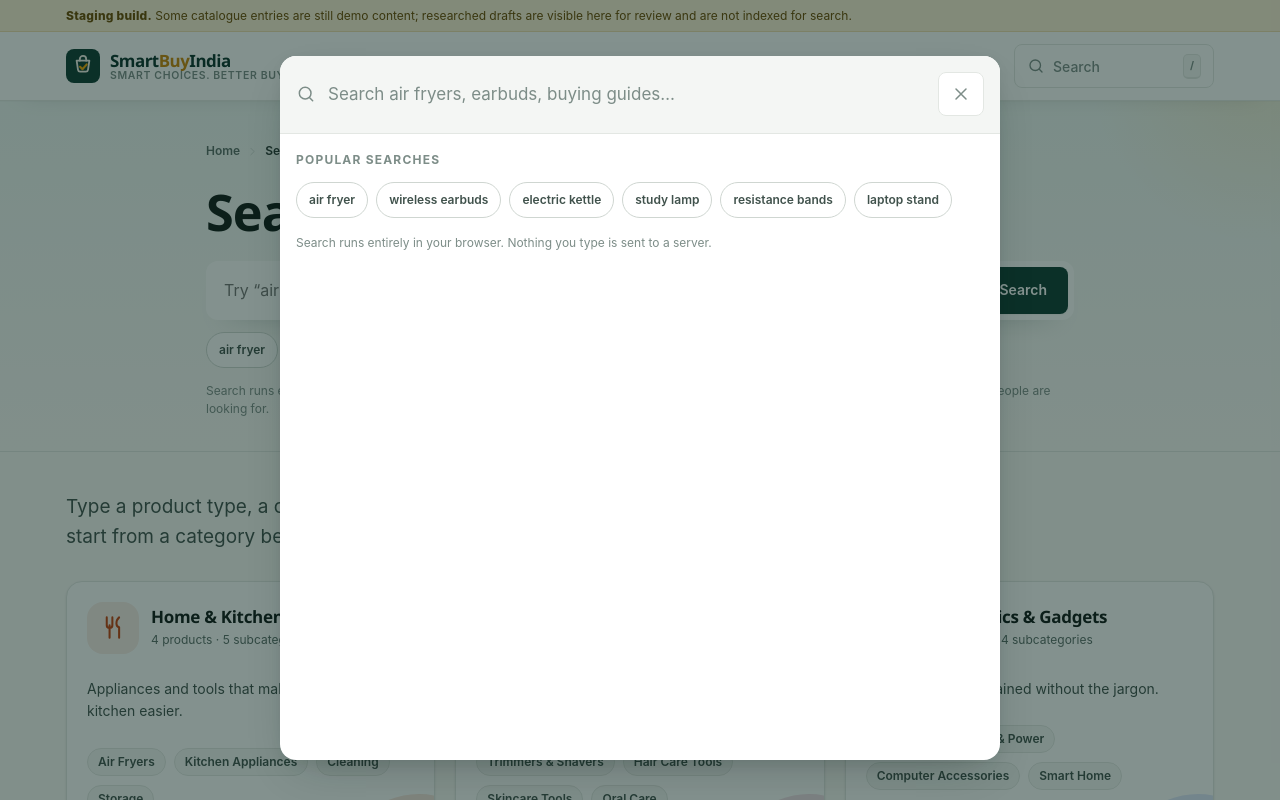
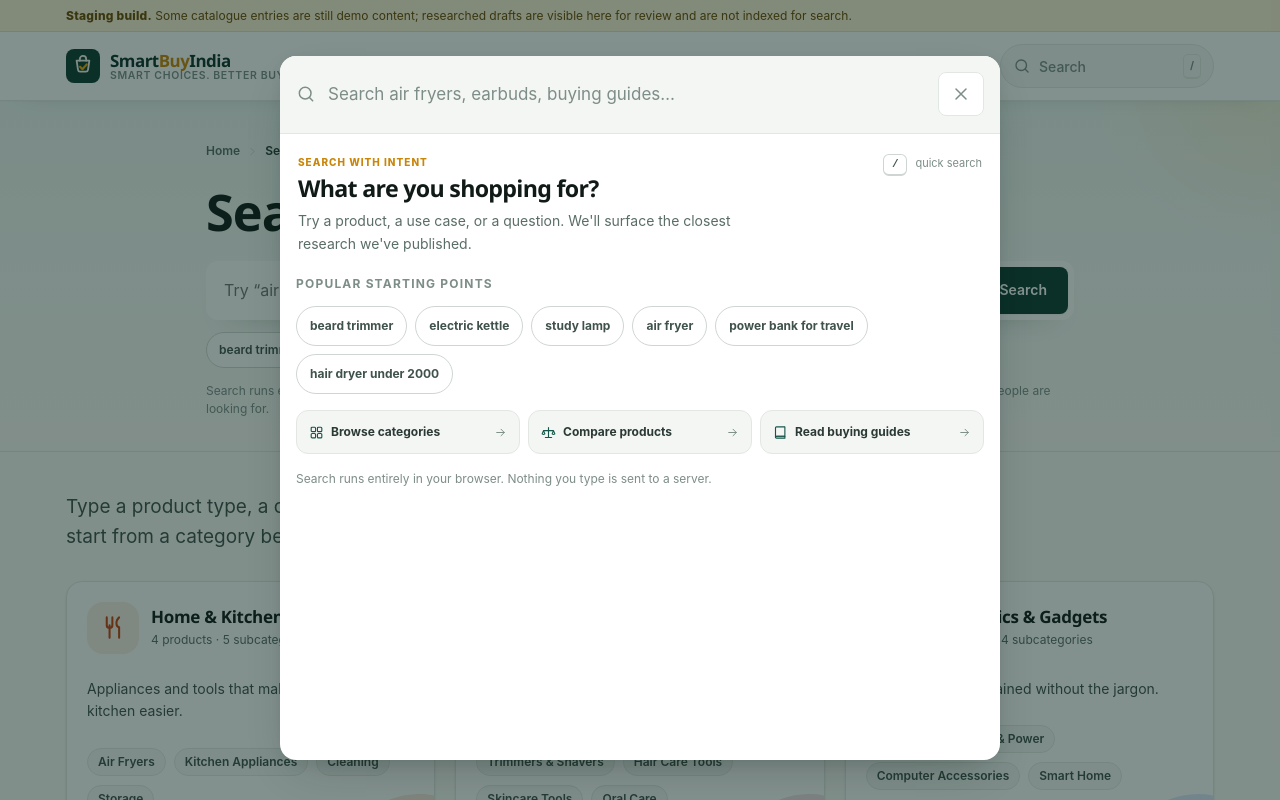
Before and after one commit to void7x/smartbuyIndia, a React (Vite) app: page /search in a window 1280 px wide. Both pictures are taken after a click on the button "Search SmartBuyIndia". Shown: the top 800 px of the page. Built offline with nearby package versions, Linux system fonts and the light colour scheme.

Commit message:
Polish navigation and search discovery

```diff
--- a/src/components/Header.jsx
+++ b/src/components/Header.jsx
@@ -11,9 +11,9 @@
 /** Primary navigation. Add a route here and it appears on desktop + mobile. */
 export const NAV_LINKS = [
   { label: 'Categories', to: '/categories' },
+  { label: 'Compare', to: '/compare' },
   { label: 'Buying Guides', to: '/buying-guides' },
   { label: 'Deals', to: '/deals' },
-  { label: 'About', to: '/about' },
 ];
 
 function isActive(prefix, pathname) {
--- a/src/components/SearchOverlay.jsx
+++ b/src/components/SearchOverlay.jsx
@@ -2,7 +2,8 @@
 import { useNavigate } from 'react-router-dom';
 import { search, RESULT_TYPE_LABELS, suggestedSearches } from '../utils/search.js';
 import { trackSearch } from '../utils/analytics.js';
-import { CloseIcon, SearchIcon, ArrowRight } from './Icons.jsx';
+import { Link } from 'react-router-dom';
+import { CloseIcon, SearchIcon, ArrowRight, GridIcon, ScaleIcon, BookIcon } from './Icons.jsx';
 
 const GROUP_ORDER = ['product', 'guide', 'category', 'comparison'];
 const MAX_PER_GROUP = 5;
@@ -169,19 +170,35 @@
 
         <div className="search-panel__body" id="search-results" role="listbox" aria-label="Search results">
           {!query.trim() && (
-            <div className="search-group">
-              <p className="search-group__title">Popular searches</p>
-              <div className="suggestion-chips">
+            <>
+              <div className="search-landing">
+                <div>
+                  <span className="search-landing__eyebrow">Search with intent</span>
+                  <h2>What are you shopping for?</h2>
+                  <p>Try a product, a use case, or a question. We'll surface the closest research we've published.</p>
+                </div>
+                <span className="search-landing__shortcut"><kbd>/</kbd> quick search</span>
+              </div>
+
+              <div className="search-group">
+                <p className="search-group__title">Popular starting points</p>
+                <div className="suggestion-chips suggestion-chips--large">
                 {suggestedSearches.map((term) => (
                   <button type="button" key={term} onClick={() => setQuery(term)}>
                     {term}
                   </button>
                 ))}
               </div>
+              </div>
+              <div className="search-start-links">
+                <LinkStart href="/categories" label="Browse categories" />
+                <LinkStart href="/compare" label="Compare products" />
+                <LinkStart href="/buying-guides" label="Read buying guides" />
+              </div>
               <p className="inline-note" style={{ marginTop: '16px' }} id="search-help">
                 Search runs entirely in your browser. Nothing you type is sent to a server.
               </p>
-            </div>
+            </>
           )}
 
           {query.trim() && flat.length === 0 && (
@@ -253,3 +270,18 @@
     </div>
   );
 }
+
+
+function LinkStart({ href, label }) {
+  const icon =
+    href === '/compare' ? <ScaleIcon width={15} height={15} /> :
+    href === '/buying-guides' ? <BookIcon width={15} height={15} /> :
+    <GridIcon width={15} height={15} />;
+
+  return (
+    <Link to={href} className="search-start-link">
+      <span>{icon}{label}</span>
+      <ArrowRight width={13} height={13} />
+    </Link>
+  );
+}
--- a/src/styles/index.css
+++ b/src/styles/index.css
@@ -3966,3 +3966,121 @@
     border-radius:20px;
   }
 }
+
+
+/* --------------------------------------------------------------------------
+   P1 navigation + search polish
+   -------------------------------------------------------------------------- */
+.search-trigger {
+  border-radius: var(--r-pill);
+  background: var(--surface-alt);
+}
+.search-trigger:hover {
+  background: var(--brand-50);
+}
+@media (min-width: 1100px) {
+  .search-trigger {
+    min-width: 214px;
+    border-color: var(--line);
+  }
+}
+
+.search-landing {
+  display:flex;
+  justify-content:space-between;
+  align-items:flex-start;
+  gap:20px;
+  padding:4px 2px 18px;
+}
+.search-landing__eyebrow {
+  display:block;
+  color:var(--accent-600);
+  font-size:10px;
+  font-weight:800;
+  text-transform:uppercase;
+  letter-spacing:.1em;
+  margin-bottom:5px;
+}
+.search-landing h2 {
+  font-size:1.45rem;
+  letter-spacing:-.03em;
+}
+.search-landing p {
+  margin-top:6px;
+  max-width:54ch;
+  color:var(--ink-500);
+  font-size:var(--fs-sm);
+}
+.search-landing__shortcut {
+  flex:none;
+  color:var(--ink-400);
+  font-size:11px;
+}
+.search-landing__shortcut kbd {
+  display:inline-grid;
+  place-items:center;
+  min-width:24px;
+  min-height:22px;
+  padding:0 5px;
+  margin-right:5px;
+  border:1px solid var(--line-strong);
+  border-bottom-width:2px;
+  border-radius:6px;
+  background:var(--surface);
+  color:var(--ink-600);
+  font-weight:800;
+}
+.suggestion-chips--large button {
+  min-height:40px;
+  padding:9px 13px;
+  border-radius:999px;
+  font-size:12px;
+  font-weight:700;
+}
+.search-start-links {
+  display:grid;
+  grid-template-columns:repeat(3,minmax(0,1fr));
+  gap:8px;
+  margin-top:16px;
+}
+.search-start-link {
+  display:flex;
+  align-items:center;
+  justify-content:space-between;
+  gap:8px;
+  padding:11px 12px;
+  border:1px solid var(--line);
+  border-radius:12px;
+  background:var(--surface-alt);
+  color:var(--ink-700);
+  text-decoration:none;
+  font-size:12px;
+  font-weight:700;
+  transition:transform .15s ease, border-color .15s ease, background-color .15s ease;
+}
+.search-start-link span {
+  display:inline-flex;
+  align-items:center;
+  gap:7px;
+}
+.search-start-link span svg { color:var(--brand-600); }
+.search-start-link > svg { color:var(--ink-400); }
+.search-start-link:hover {
+  transform:translateY(-2px);
+  background:var(--brand-50);
+  border-color:var(--brand-300);
+  color:var(--brand-800);
+}
+
+@media (max-width: 620px) {
+  .search-landing {
+    display:block;
+  }
+  .search-landing__shortcut {
+    display:inline-block;
+    margin-top:9px;
+  }
+  .search-start-links {
+    grid-template-columns:1fr;
+  }
+}
--- a/src/utils/search.js
+++ b/src/utils/search.js
@@ -226,10 +226,10 @@
 
 /** Popular / suggested searches shown before the user types anything. */
 export const suggestedSearches = [
-  'air fryer',
-  'wireless earbuds',
+  'beard trimmer',
   'electric kettle',
   'study lamp',
-  'resistance bands',
-  'laptop stand',
+  'air fryer',
+  'power bank for travel',
+  'hair dryer under 2000',
 ];
```
